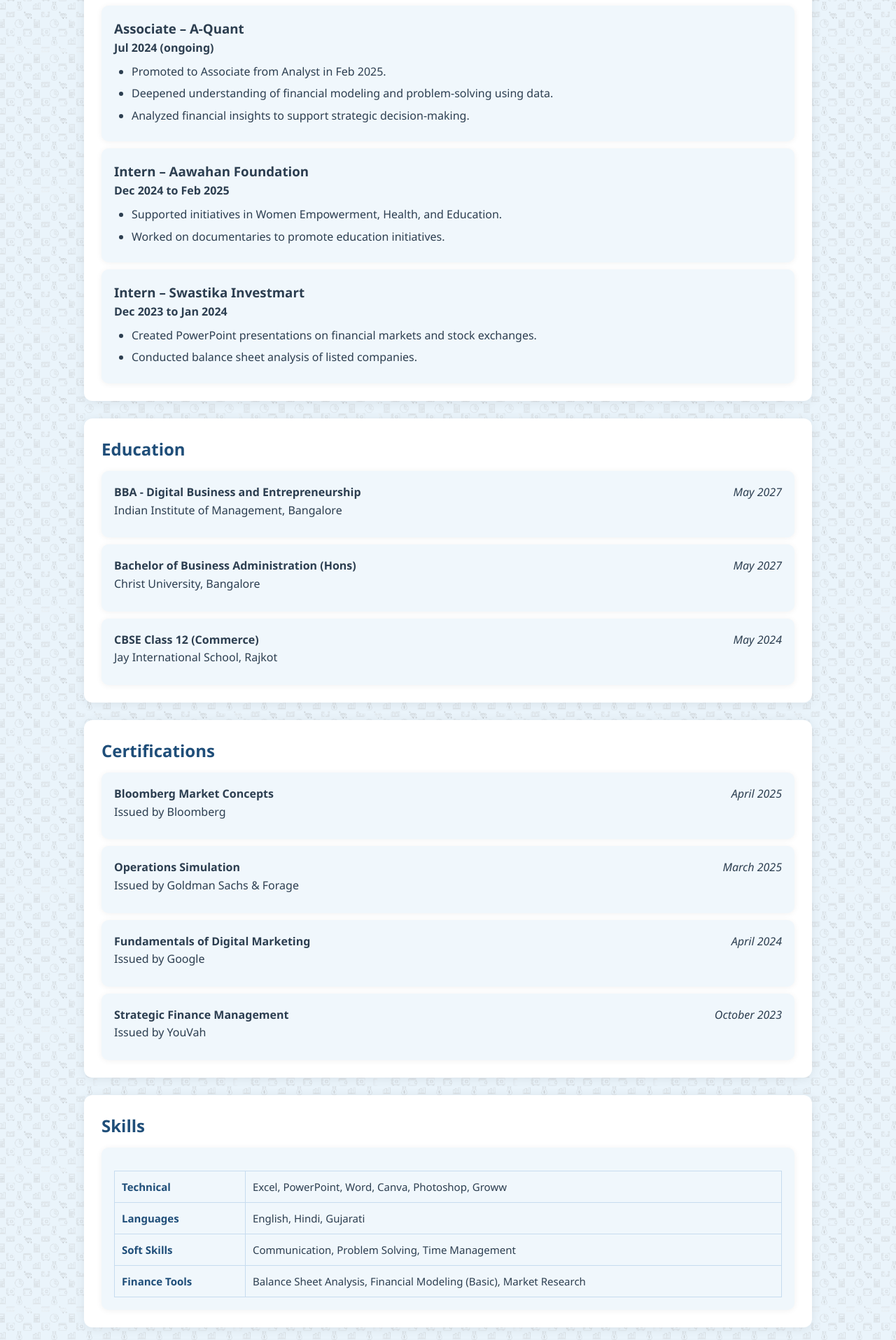
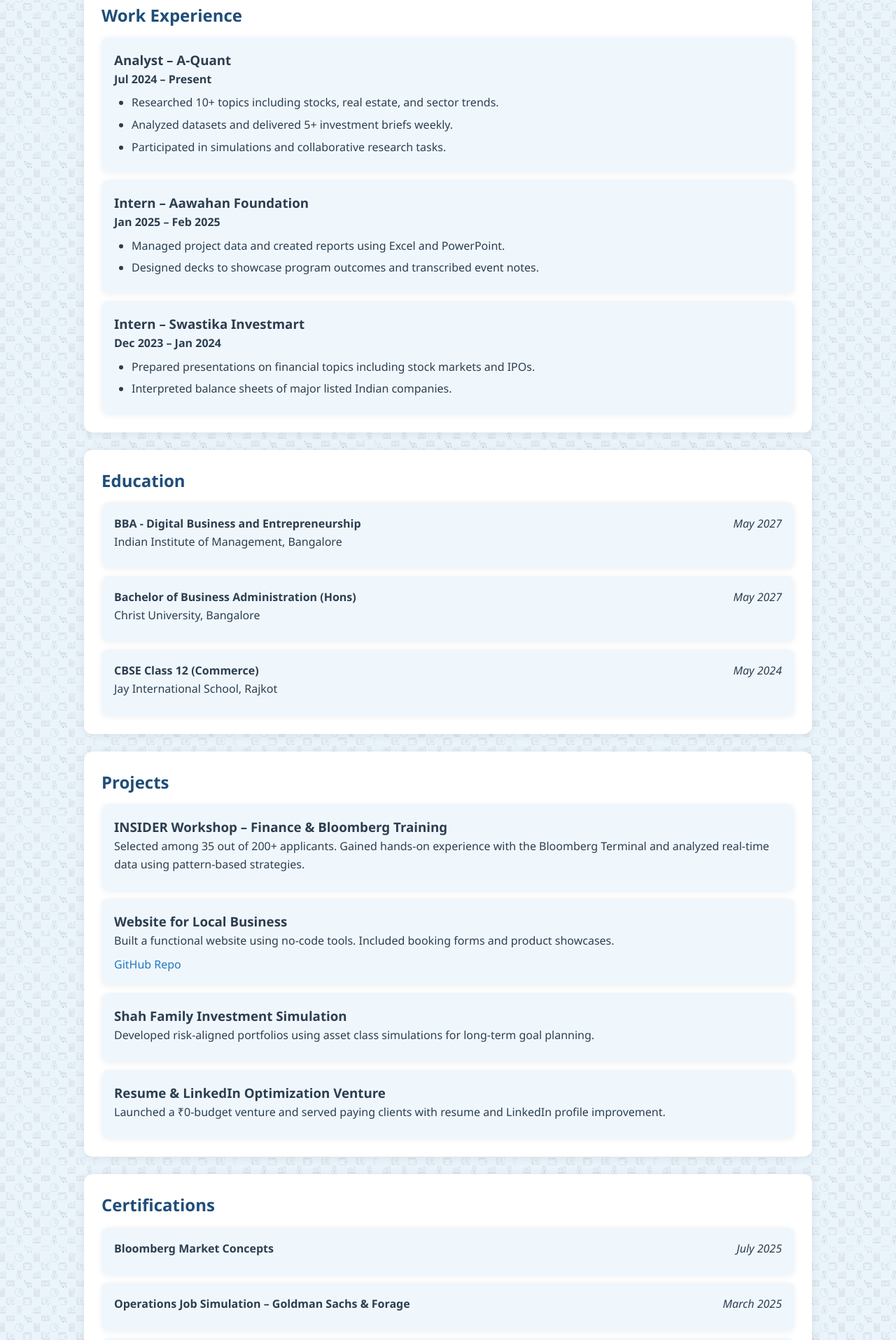
Before and after one commit to B-Mitesh/Resume, a plain HTML site: page index.html in a window 1280 px wide. Shown: the part 501-2416 px from the top of the page at 70% size. Drawn offline with Linux system fonts and the light colour scheme.

Commit message:
Updated resume HTML with new project links and formatting

```diff
--- a/index.html
+++ b/index.html
@@ -15,6 +15,7 @@
       <a href="#about">About</a>
       <a href="#experience">Experience</a>
       <a href="#education">Education</a>
+      <a href="#projects">Projects</a>
       <a href="#certifications">Certifications</a>
       <a href="#skills">Skills</a>
       <a href="#hobbies">Hobbies</a>
@@ -35,28 +36,28 @@
   <section id="experience">
     <h2 class="section-header">Work Experience</h2>
     <div class="card">
-      <h3>Associate – A-Quant </h3>
-      <p><strong>Jul 2024 (ongoing)</strong></p>
+      <h3>Analyst – A-Quant</h3>
+      <p><strong>Jul 2024 – Present</strong></p>
       <ul>
-        <li>Promoted to Associate from Analyst in Feb 2025.</li>
-        <li>Deepened understanding of financial modeling and problem-solving using data.</li>
-        <li>Analyzed financial insights to support strategic decision-making.</li>
+        <li>Researched 10+ topics including stocks, real estate, and sector trends.</li>
+        <li>Analyzed datasets and delivered 5+ investment briefs weekly.</li>
+        <li>Participated in simulations and collaborative research tasks.</li>
       </ul>
     </div>
     <div class="card">
       <h3>Intern – Aawahan Foundation</h3>
-      <p><strong>Dec 2024 to Feb 2025</strong></p>
+      <p><strong>Jan 2025 – Feb 2025</strong></p>
       <ul>
-        <li>Supported initiatives in Women Empowerment, Health, and Education.</li>
-        <li>Worked on documentaries to promote education initiatives.</li>
+        <li>Managed project data and created reports using Excel and PowerPoint.</li>
+        <li>Designed decks to showcase program outcomes and transcribed event notes.</li>
       </ul>
     </div>
     <div class="card">
       <h3>Intern – Swastika Investmart</h3>
-      <p><strong>Dec 2023 to Jan 2024</strong></p>
+      <p><strong>Dec 2023 – Jan 2024</strong></p>
       <ul>
-        <li>Created PowerPoint presentations on financial markets and stock exchanges.</li>
-        <li>Conducted balance sheet analysis of listed companies.</li>
+        <li>Prepared presentations on financial topics including stock markets and IPOs.</li>
+        <li>Interpreted balance sheets of major listed Indian companies.</li>
       </ul>
     </div>
   </section>
@@ -86,35 +87,43 @@
     </div>
   </section>
 
+  <section id="projects">
+    <h2 class="section-header">Projects</h2>
+    <div class="card">
+      <h3>INSIDER Workshop – Finance & Bloomberg Training</h3>
+      <p>Selected among 35 out of 200+ applicants. Gained hands-on experience with the Bloomberg Terminal and analyzed real-time data using pattern-based strategies.</p>
+    </div>
+    <div class="card">
+      <h3>Website for Local Business</h3>
+      <p>Built a functional website using no-code tools. Included booking forms and product showcases.</p>
+      <a href="https://github.com/B-Mitesh/Business-Website" target="_blank">GitHub Repo</a>
+    </div>
+    <div class="card">
+      <h3>Shah Family Investment Simulation</h3>
+      <p>Developed risk-aligned portfolios using asset class simulations for long-term goal planning.</p>
+    </div>
+    <div class="card">
+      <h3>Resume & LinkedIn Optimization Venture</h3>
+      <p>Launched a ₹0-budget venture and served paying clients with resume and LinkedIn profile improvement.</p>
+    </div>
+  </section>
+
   <section id="certifications">
     <h2 class="section-header">Certifications</h2>
     <div class="card">
-      <p>
-        <strong>Bloomberg Market Concepts</strong>
-        <span style="float:right;"><em>April 2025</em></span><br>
-        Issued by Bloomberg
-      </p>
+      <p><strong>Bloomberg Market Concepts</strong> <span style="float:right;"><em>July 2025</em></span></p>
     </div>
     <div class="card">
-      <p>
-        <strong>Operations Simulation</strong>
-        <span style="float:right;"><em>March 2025</em></span><br>
-        Issued by Goldman Sachs & Forage
-      </p>
+      <p><strong>Operations Job Simulation – Goldman Sachs & Forage</strong> <span style="float:right;"><em>March 2025</em></span></p>
     </div>
     <div class="card">
-      <p>
-        <strong>Fundamentals of Digital Marketing</strong>
-        <span style="float:right;"><em>April 2024</em></span><br>
-        Issued by Google
-      </p>
+      <p><strong>Advanced Excel – Coursera</strong> <span style="float:right;"><em>Dec 2024</em></span></p>
     </div>
     <div class="card">
-      <p>
-        <strong>Strategic Finance Management</strong>
-        <span style="float:right;"><em>October 2023</em></span><br>
-        Issued by YouVah
-      </p>
+      <p><strong>Google Analytics – Google</strong> <span style="float:right;"><em>June 2024</em></span></p>
+    </div>
+    <div class="card">
+      <p><strong>Strategic Finance Management – YouVah</strong> <span style="float:right;"><em>Oct 2023</em></span></p>
     </div>
   </section>
 
@@ -124,7 +133,7 @@
       <table style="width:100%; font-size:15px;">
         <tr>
           <td><strong>Technical</strong></td>
-          <td>Excel, PowerPoint, Word, Canva, Photoshop, Groww</td>
+          <td>Excel, PowerPoint, Word, Canva, Photoshop, Groww, SQL, Power BI, TallyPrime</td>
         </tr>
         <tr>
           <td><strong>Languages</strong></td>
@@ -132,11 +141,11 @@
         </tr>
         <tr>
           <td><strong>Soft Skills</strong></td>
-          <td>Communication, Problem Solving, Time Management</td>
+          <td>Communication, Attention to Detail, Problem Solving, Logical Thinking</td>
         </tr>
         <tr>
           <td><strong>Finance Tools</strong></td>
-          <td>Balance Sheet Analysis, Financial Modeling (Basic), Market Research</td>
+          <td>Bloomberg Terminal (Basic), TradingView, Screener, Balance Sheet Analysis</td>
         </tr>
       </table>
     </div>
@@ -147,8 +156,8 @@
     <ul>
       <li>Exploring financial markets and investing platforms</li>
       <li>Designing with Canva and Photoshop</li>
-      <li>Volunteering and community work</li>
-      <li>Watching finance-related YouTube videos</li>
+      <li>Volunteering and community initiatives</li>
+      <li>Watching finance and startup-related YouTube content</li>
     </ul>
   </section>
 
```
